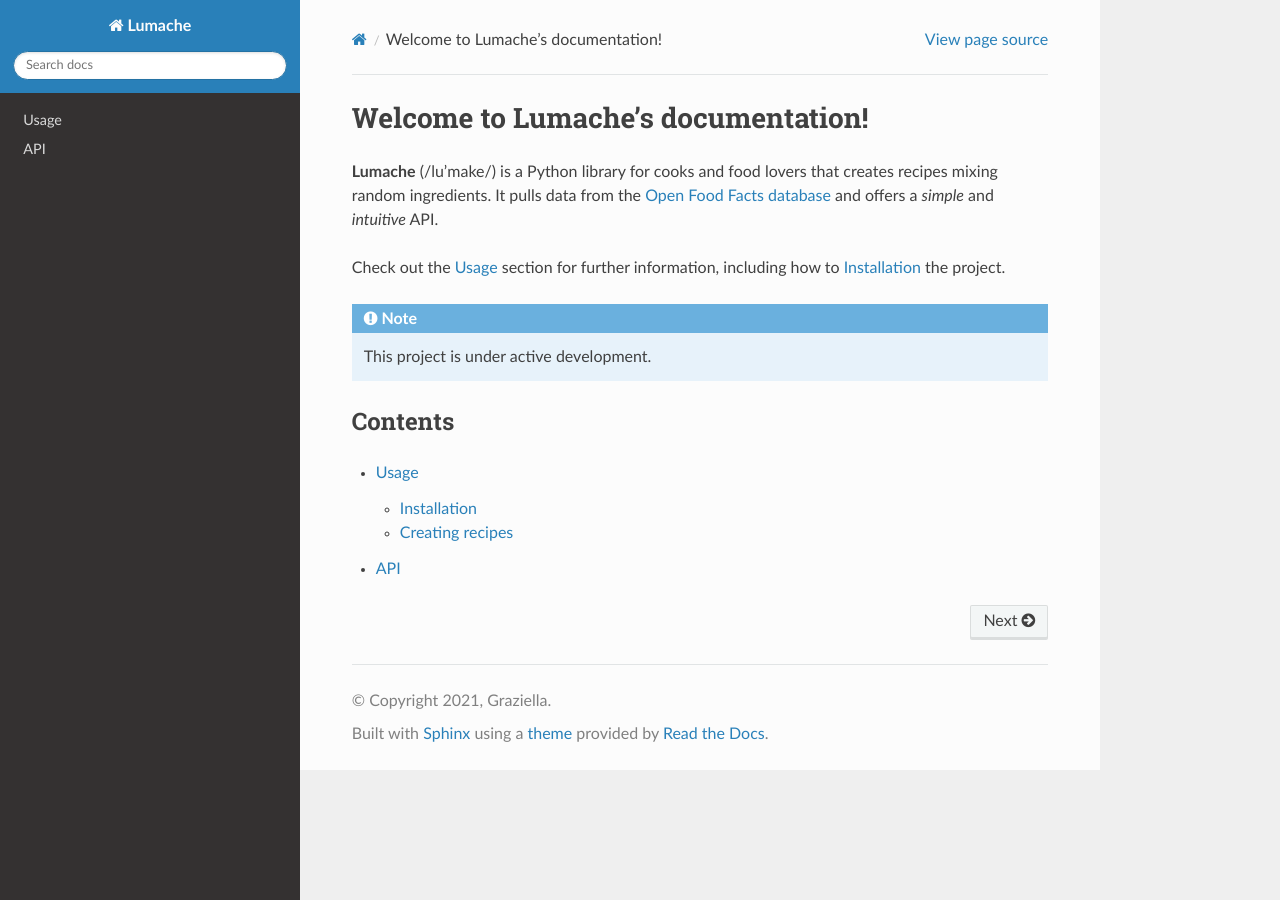
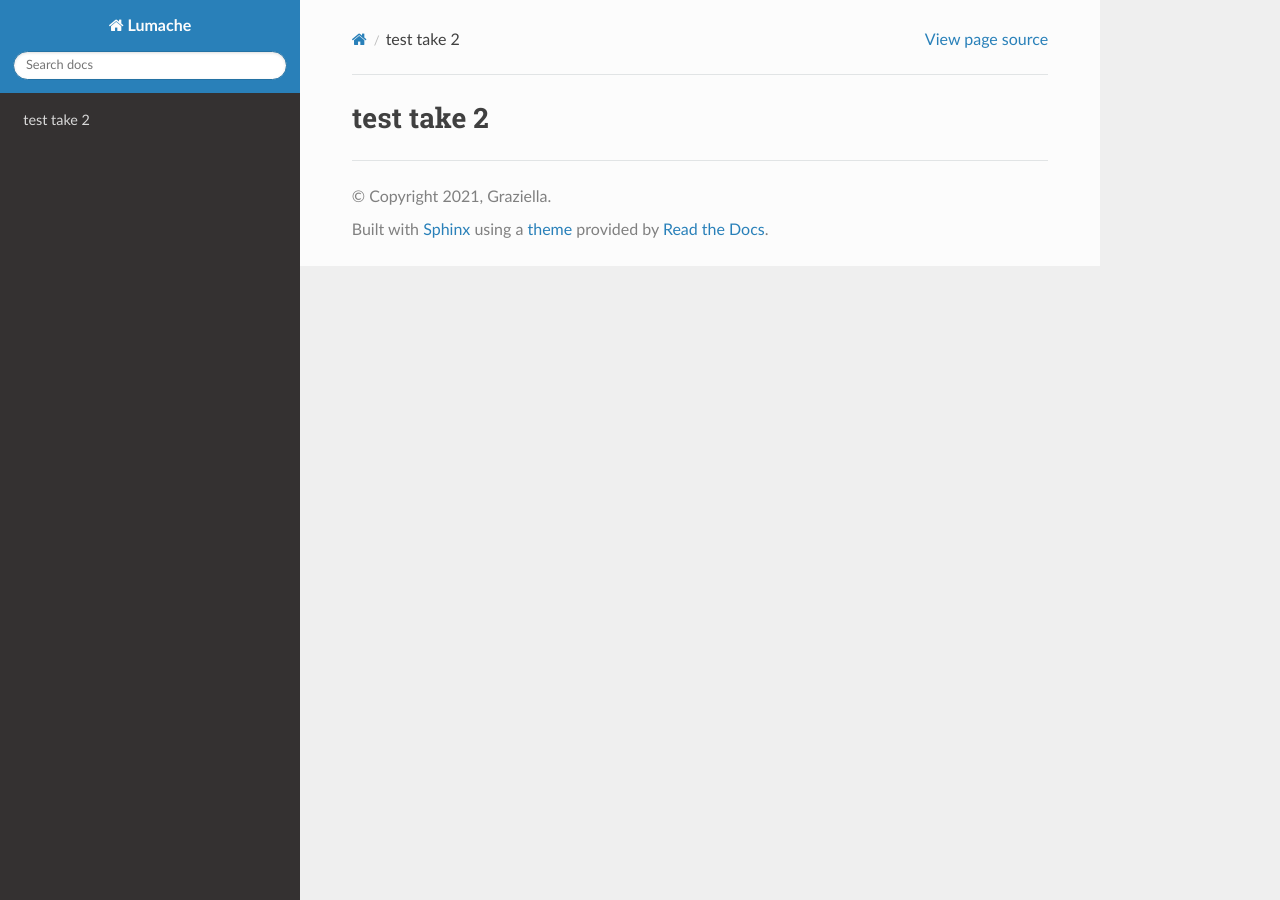
Before and after one commit to JuliaFalcone/beat-docs, a Sphinx documentation site: the page built from docs/source/index.rst, in a window 1280 px wide. Built offline with Sphinx 7.4.7 and the Read the Docs theme 3.1.0, drawn with Linux system fonts in a browser that asks for light colours.

Commit message:
Update index.rst

```diff
--- a/docs/source/index.rst
+++ b/docs/source/index.rst
@@ -1,22 +1,2 @@
-Welcome to Lumache's documentation!
+test take 2
 ===================================
-
-**Lumache** (/lu'make/) is a Python library for cooks and food lovers
-that creates recipes mixing random ingredients.
-It pulls data from the `Open Food Facts database <https://world.openfoodfacts.org/>`_
-and offers a *simple* and *intuitive* API.
-
-Check out the :doc:`usage` section for further information, including
-how to :ref:`installation` the project.
-
-.. note::
-
-   This project is under active development.
-
-Contents
---------
-
-.. toctree::
-
-   usage
-   api
```
